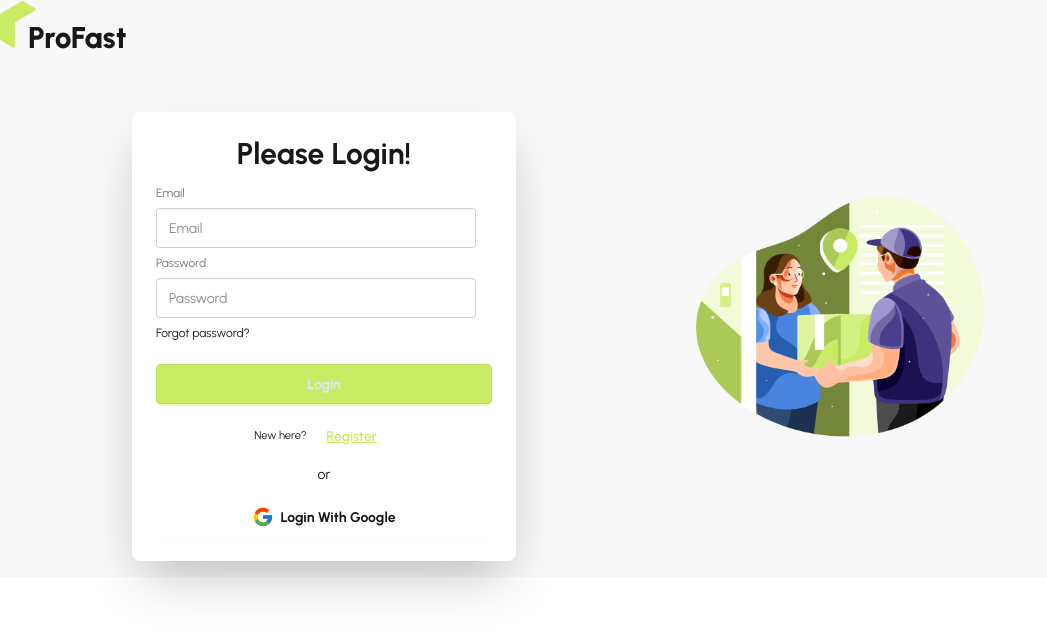
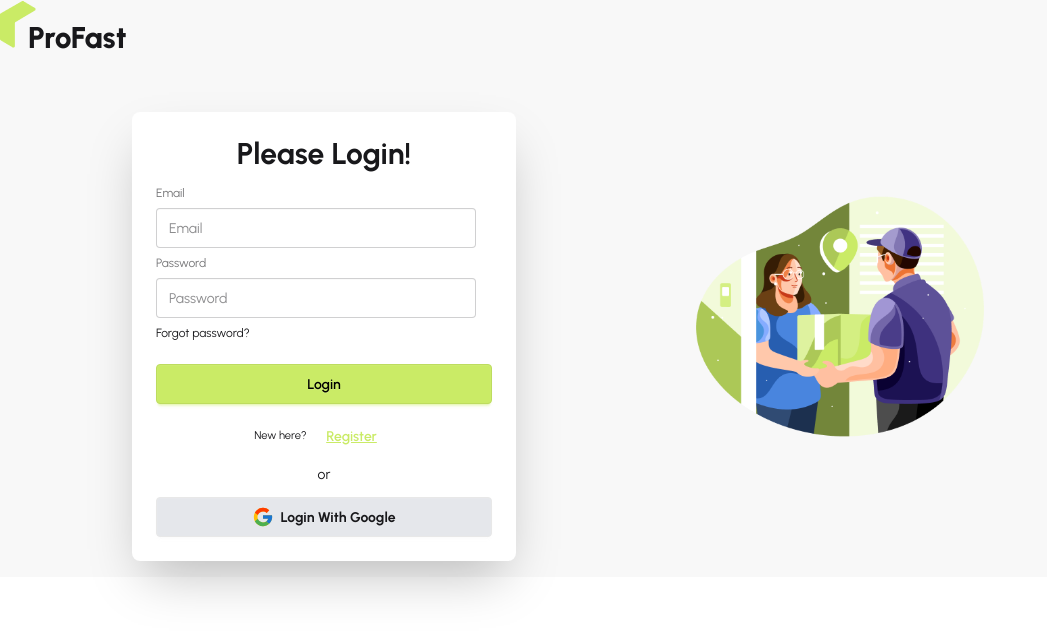
Before and after one commit to junayed-khan24/shift-app-client, a React (Vite) app: page /login in a window 1280 px wide. Shown: the top 634 px of the page, without its empty margins (0-1047 px from the left). Built offline with nearby package versions, Linux system fonts and the light colour scheme; no server answers.

Commit message:
added files

```diff
--- a/src/pages/Authentication/SocialLogin.jsx
+++ b/src/pages/Authentication/SocialLogin.jsx
@@ -40,7 +40,7 @@ const SocialLogin = () => {
     return (
         <div className='text-center'>
             <p>or</p>
-            <div className='text-center flex items-center text-1xl font-bold btn mt-3 border-0 bg-white hover:bg-gray-200 w-full mx-auto'
+            <div className='text-center flex items-center text-1xl font-bold btn mt-3 bg-gray-200 w-full mx-auto'
                 onClick={handleGoogleSignIn}
             >
                 <FcGoogle size={22} />
--- a/src/pages/Authentication/login/Login.jsx
+++ b/src/pages/Authentication/login/Login.jsx
@@ -74,7 +74,7 @@ const Login = () => {
               <a className="link link-hover">Forgot password?</a>
             </div>
 
-            <button type='submit' className="btn btn-primary mt-4">
+            <button type='submit' className="btn btn-primary mt-4 text-black">
               Login
             </button>
           </fieldset>
```
